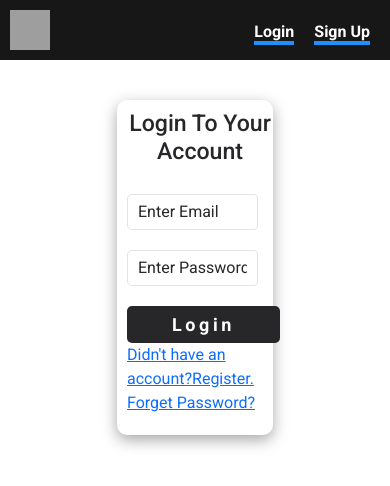
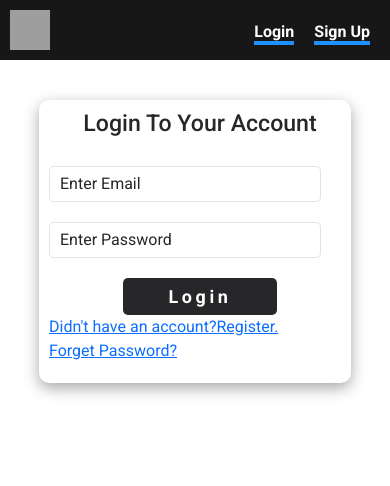
Before and after one commit to Huzaifa-Habib/Chat-app-with-socket.io, a React (Create React App) app in the folder product/: page / in a window 390 px wide. Shown: the top 486 px of the page. Built offline with nearby package versions, Linux system fonts and the light colour scheme; no server answers; grey boxes are pictures that could not be loaded.

Commit message:
login and signup responsive

```diff
--- a/product/src/components/login/login.css
+++ b/product/src/components/login/login.css
@@ -105,3 +105,10 @@ button{
     font-size: 16px;
     margin-top: 20px;
 }
+
+@media screen and (max-width:730px) {
+    .sub-div {
+        width: calc(70vw);
+    }
+
+}
--- a/product/src/components/signup/signup.css
+++ b/product/src/components/signup/signup.css
@@ -122,24 +122,47 @@ button{
     padding-left: 2px;
   }
 
-@media screen and (max-width:660px) {
+
+
+@media screen and (max-width:800px) {
     .sub-div{
-        width: calc(70vw);
+        width: calc(50vw) !important;
+    }
+
+
+}
+
+@media screen and (max-width:650px) {
+    .sub-div{
+        width: calc(70vw) !important;
+    }
+
+
+}
+
+@media screen and (max-width:450px) {
+    .sub-div{
+        width: calc(80vw) !important;
+    }
+
+    .name-div input{
+        width: 90%;
+    }
+
+    .name-div input:nth-child(2){
+        margin-left: 0px;
+
     }
 
 }
 
-@media screen and (max-width:350px) {
+
+@media screen and (max-width:320px) {
     .sub-div{
-        width: calc(90vw);
+        width: calc(90vw) !important;
     }
-
-    .sub-div h3{
-        font-size: 18px;
-    }
-
-    a{
-        font-size: 12px;
+    button{
+        padding: 5px 20px;
     }
 
 }
```
Also changed, not shown: 6 other files (tests, documents, lock files or other folders).
